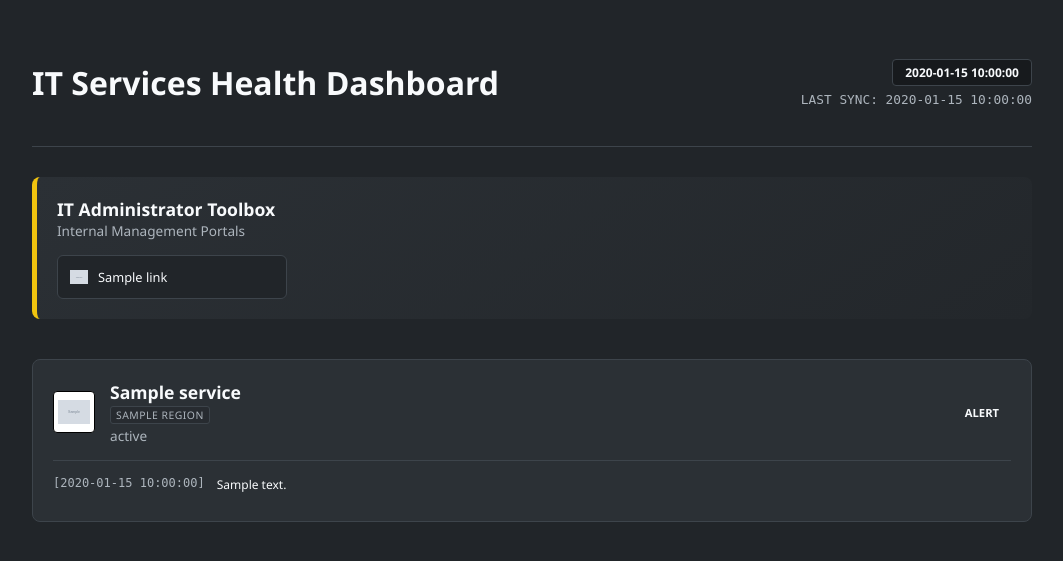
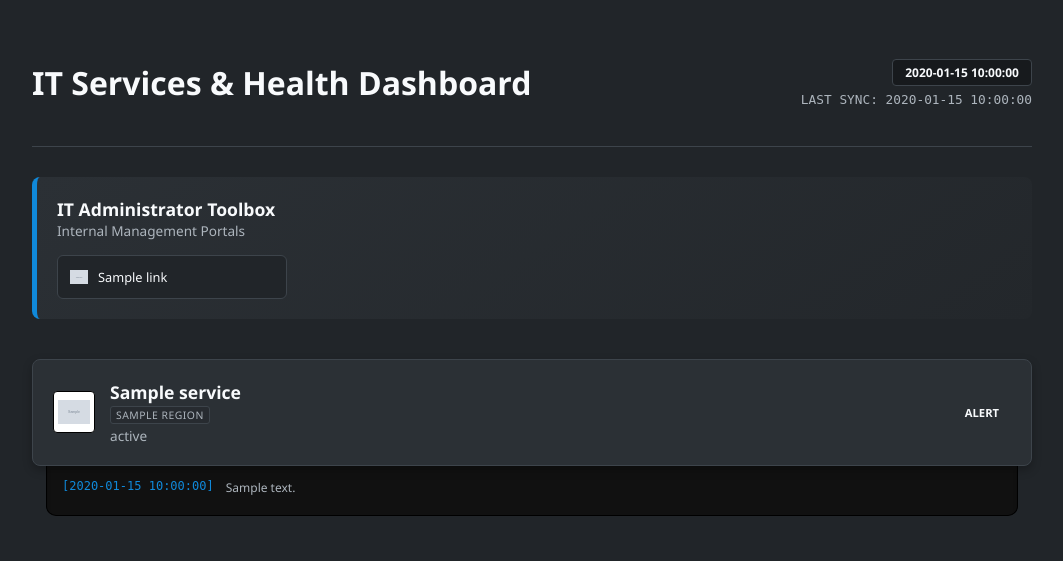
Before and after one commit to rtveit-60/it-projects, a Flask app: template service-status-page/templates/index.html in a window 1280 px wide. Shown: the top 561 px of the page, without its empty margins (108-1171 px from the left). Run offline with Flask 3, Linux system fonts and the light colour scheme; the template is opened without the code that fills it: most values are stand-ins (such as "Sample title", 1, 10 or a date in 2020); grey boxes marked "Sample" are stand-in pictures.

Commit message:
added admin quick links, and cleaned up the styling

```diff
--- a/service-status-page/app.py
+++ b/service-status-page/app.py
@@ -78,14 +78,14 @@ def index():
 
     # 4x2 Admin Toolbox Links
     admin_links = [
-        {"name": "EntraID", "url": "https://entra.microsoft.com", "icon": "https://aadcdn.msauth.net/shared/1.0/content/images/favicon_a_e8w9_p8bm_sr_hux_8a.ico"},
-        {"name": "Intune", "url": "https://intune.microsoft.com", "icon": "https://intune.microsoft.com/favicon.ico"},
-        {"name": "365 Admin", "url": "https://admin.microsoft.com", "icon": "https://admin.microsoft.com/favicon.ico"},
-        {"name": "Google Admin", "url": "https://admin.google.com", "icon": "https://www.gstatic.com/images/branding/product/1x/admin_64dp.png"},
-        {"name": "vCenter Console", "url": "https://vcenter.local", "icon": "https://www.vmware.com/favicon.ico"},
-        {"name": "CDW", "url": "https://www.cdw.com", "icon": "https://www.cdw.com/favicon.ico"},
-        {"name": "Apple Business", "url": "https://business.apple.com", "icon": "https://business.apple.com/favicon.ico"},
-        # {"name": "Confluence", "url": "#", "icon": "https://wac-cdn.atlassian.com/assets/img/favicons/confluence/favicon.png"}
+        {"name": "EntraID", "url": "https://entra.microsoft.com", "icon": "https://www.google.com/s2/favicons?domain=entra.microsoft.com&sz=64"},
+        {"name": "Intune", "url": "https://intune.microsoft.com", "icon": "https://www.google.com/s2/favicons?domain=intune.microsoft.com&sz=64"},
+        {"name": "365 Admin", "url": "https://admin.microsoft.com", "icon": "https://www.google.com/s2/favicons?domain=admin.microsoft.com&sz=64"},
+        {"name": "Google Admin", "url": "https://admin.google.com", "icon": "https://www.google.com/s2/favicons?domain=admin.google.com&sz=64"},
+        {"name": "vCenter", "url": "https://vcenter.local", "icon": "https://www.google.com/s2/favicons?domain=vmware.com&sz=64"}, # Use public VMware icon since local might fail
+        {"name": "CDW", "url": "https://www.cdw.com", "icon": "https://www.google.com/s2/favicons?domain=cdw.com&sz=64"},
+        {"name": "Apple Business", "url": "https://business.apple.com", "icon": "https://www.google.com/s2/favicons?domain=business.apple.com&sz=64"},
+        # {"name": "Confluence", "url": "#", "icon": "https://www.google.com/s2/favicons?domain=atlassian.com&sz=64"}
     ]
 
     now = datetime.now()
--- a/service-status-page/templates/index.html
+++ b/service-status-page/templates/index.html
@@ -3,7 +3,7 @@
 <head>
     <meta charset="UTF-8">
     <meta http-equiv="refresh" content="60">
-    <title>IT Services Health Dashboard</title>
+    <title>IT Services & Health Dashboard</title>
     <style>
         :root {
             --bg-dark: #212529;
@@ -14,6 +14,7 @@
             --success: #2ecc71;
             --error: #e74c3c;
             --warning: #f1c40f;
+            --highlight-blue: #1089da;
         }
 
         body {
@@ -52,12 +53,12 @@
             padding: 20px;
             background: linear-gradient(145deg, #2b3035, #23272b);
             border-radius: 8px;
-            border-left: 5px solid var(--warning);
+            border-left: 5px solid var(--highlight-blue);
         }
 
         .admin-grid {
             display: grid;
-            grid-template-columns: repeat(4, 1fr); /* 4 Wide Layout */
+            grid-template-columns: repeat(4, 1fr);
             gap: 12px;
             margin-top: 15px;
         }
@@ -80,31 +81,34 @@
         .admin-btn:hover {
             background: var(--border);
             transform: translateY(-2px);
+            border-color: var(--highlight-blue);
         }
 
-        .admin-icon {
-            width: 18px;
-            height: 18px;
-            object-fit: contain;
-        }
+        .admin-icon { width: 18px; height: 18px; object-fit: contain; }
 
         /* Service Grid Styling */
         .service-grid { display: grid; gap: 15px; }
 
+        /* Modified: Service card is now just a layout wrapper, not the visual box */
         .service-card {
-            background: var(--card-bg);
-            padding: 20px;
-            border-radius: 8px;
             display: flex;
             flex-direction: column;
-            border: 1px solid var(--border);
+            background: transparent;
+            border: none;
         }
 
-        .service-main-row {
+        /* The Top Pane: Now visually distinct and floating "above" */
+        .card-top {
+            background: var(--card-bg);
+            border: 1px solid var(--border);
+            border-radius: 8px; /* Fully rounded */
+            padding: 20px;
             display: flex;
             justify-content: space-between;
             align-items: center;
-            width: 100%;
+            position: relative;
+            z-index: 2; /* Sits on top of the feed */
+            box-shadow: 0 4px 10px rgba(0,0,0,0.25); /* The "Underneath" Shadow effect */
         }
 
         .branding { display: flex; align-items: center; gap: 15px; }
@@ -144,22 +148,44 @@
             text-transform: uppercase;
         }
 
+        /* The Bottom Pane: Indented and tucked underneath */
         .message-feed {
-            margin-top: 15px;
-            padding-top: 15px;
-            border-top: 1px solid var(--border);
-            max-height: 120px;
-            overflow-y: auto;
+            background: #111;
+            width: 94%; /* Indent on either side */
+            margin: -6px auto 0; /* Pull up to sit under the top card */
+            padding: 15px 15px 10px; /* Extra top padding to clear the overlap */
+            border: 1px solid #000;
+            border-top: none; /* Seamless connection */
+            border-radius: 0 0 10px 10px; /* Softened bottom corners */
+            position: relative;
+            z-index: 1; /* Sits behind */
+            box-shadow: inset 0 6px 6px -4px rgba(0,0,0,0.8); /* Inner shadow for depth */
+            min-height: 30px;
+            display: flex;
+            flex-direction: column;
+            justify-content: center;
         }
 
         .feed-item {
             font-size: 0.75rem;
-            margin-bottom: 8px;
+            margin-bottom: 4px;
             display: flex;
             gap: 12px;
+            border-bottom: 1px solid rgba(255,255,255,0.1);
+            padding-bottom: 4px;
         }
+        .feed-item:last-child { border-bottom: none; margin-bottom: 0; }
 
-        .feed-time { color: var(--text-dim); font-family: monospace; }
+        .feed-time { color: var(--highlight-blue); font-family: monospace; }
+        .feed-text { color: var(--text-dim); }
+
+        .empty-feed {
+            color: var(--text-dim);
+            font-size: 0.75rem;
+            font-style: italic;
+            opacity: 0.4;
+            text-align: center;
+        }
 
         .good { background: rgba(46, 204, 113, 0.1); color: var(--success); }
         .warning { background: rgba(241, 196, 15, 0.1); color: var(--warning); }
@@ -173,7 +199,7 @@
 <body>
     <div class="container">
         <header>
-            <h1>IT Services Health Dashboard</h1>
+            <h1>IT Services & Health Dashboard</h1>
             <div class="sync-container">
                 <div class="date-box">{{ date }}</div>
                 <div class="timestamp">LAST SYNC: {{ last_updated }}</div>
@@ -198,7 +224,7 @@
         <div class="service-grid">
             {% for service in services %}
             <div class="service-card">
-                <div class="service-main-row">
+                <div class="card-top">
                     <div class="branding">
                         <img src="{{ service.logo }}" class="vendor-logo">
                         <div class="service-info">
@@ -214,16 +240,18 @@
                     </div>
                 </div>
 
+                <div class="message-feed">
                     {% if service.feed %}
-                <div class="message-feed">
                         {% for item in service.feed %}
                         <div class="feed-item">
                             <span class="feed-time">[{{ item.time }}]</span>
                             <span class="feed-text">{{ item.text }}</span>
                         </div>
                         {% endfor %}
+                    {% else %}
+                        <div class="empty-feed">No Active Alerts</div>
+                    {% endif %}
                 </div>
-                {% endif %}
             </div>
             {% endfor %}
         </div>
```
Lines whose indentation alone changed are shown as unchanged.
